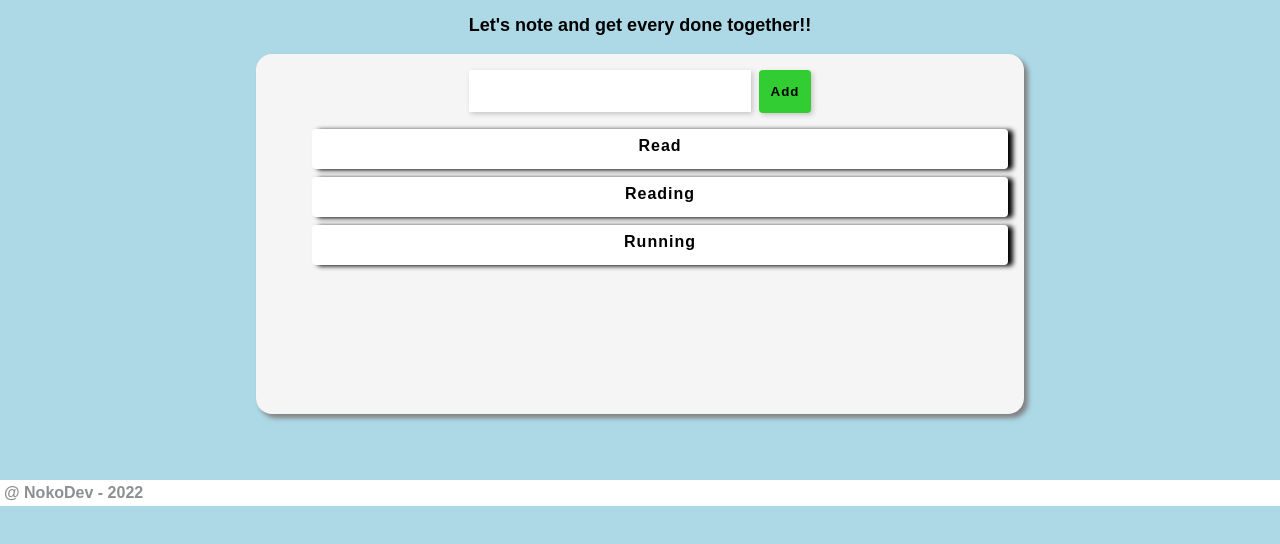
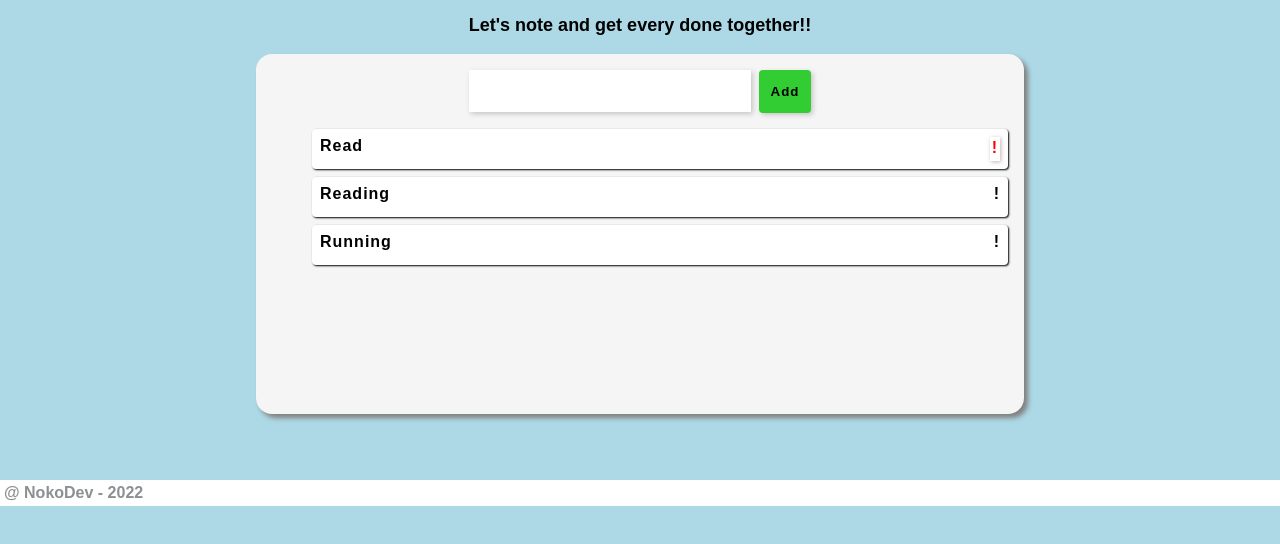
Before and after one commit to NokoDev/todoapp, a plain HTML site: page index.html in a window 1280 px wide. Shown: the part 104-648 px from the top of the page. Drawn offline with Linux system fonts and the light colour scheme; some icons are missing; a web font is replaced by a local one.

Commit message:
Initial project commit

```diff
--- a/index.html
+++ b/index.html
@@ -23,9 +23,9 @@
         </div>
 
         <ul id="list">
-            <li key="78">Read</li>
-            <li key="76">Reading</li>
-            <li key="77">Running</li>
+            <li key="78">Read <span id="import">!</span></li>
+            <li key="76">Reading <span >!</span></li>
+            <li key="77">Running <span >!</span></li>
         </ul>
     </div>
 
--- a/script.js
+++ b/script.js
@@ -35,6 +35,14 @@ list.addEventListener("dblclick", (e)=>{
     e.target.remove()
 })
 
+const mark = document.getElementById("import")
+
+mark.addEventListener("click", (e) => {
+
+  console.log("clicked marked")
+  e.stopPropagation()
+})
+
 // const li_s = document.querySelectorAll("li")
 
 // for(item of li_s){
--- a/style.css
+++ b/style.css
@@ -69,16 +69,18 @@ ul {
   gap: 8px;
 }
 li {
+  display: flex;
+  justify-content: space-between;
     letter-spacing: 1px;
   font-weight: 600;
   box-sizing: border-box;
   padding: 8px;
-  height: 40px;
+  min-height: 40px;
   border-radius: 4px;
   background-color: white;
   list-style: none;
   text-align: center;
-  box-shadow: 5px 1px 5px black;
+  box-shadow: 1px 1px 2px black;
 }
 .heading {
   text-decoration: underline;
@@ -99,3 +101,11 @@ footer {
     text-decoration: grey;
   font-weight: 900;
 }
+#import{
+  font-weight: 900;
+  color: red;
+  padding: 2px;
+  border: none;
+  box-shadow: 1px 1px 4px rgb(195, 179, 179);
+  cursor: pointer;
+}
```
